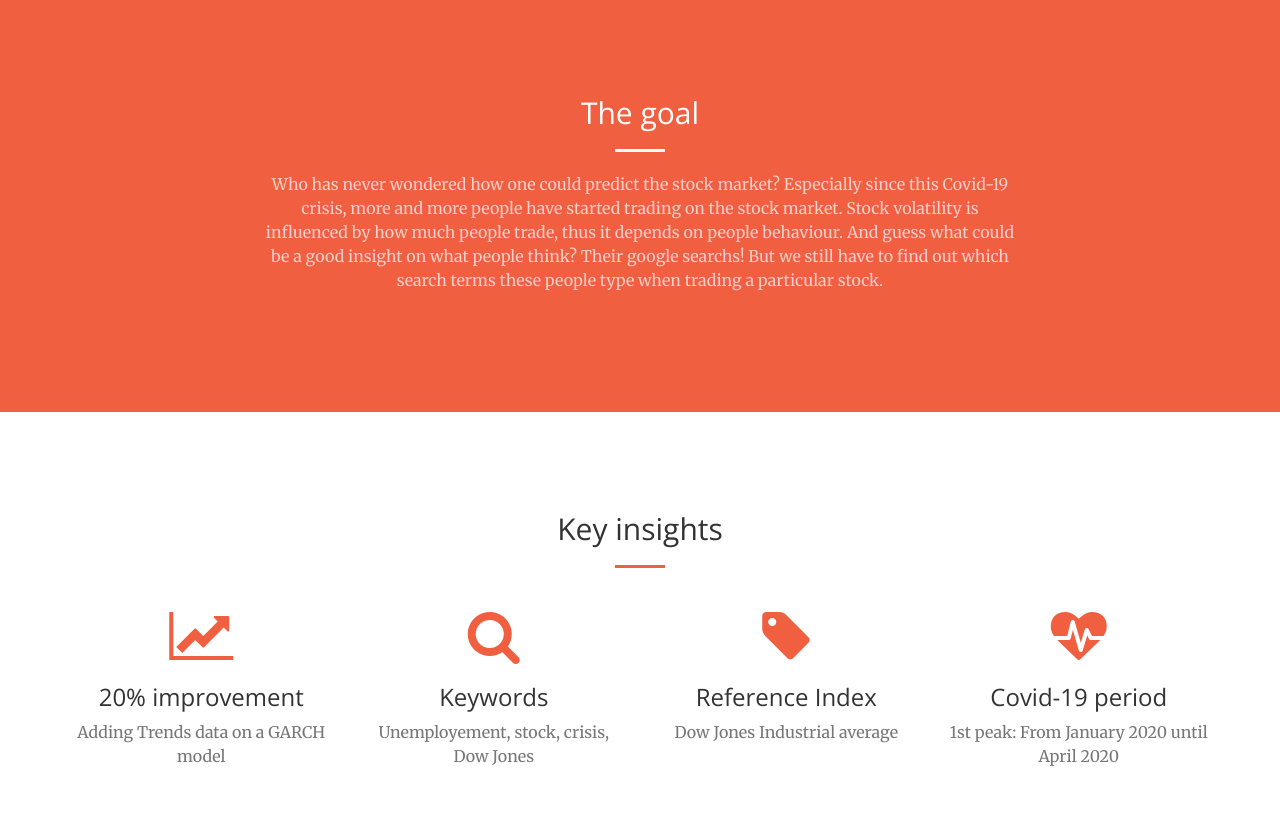
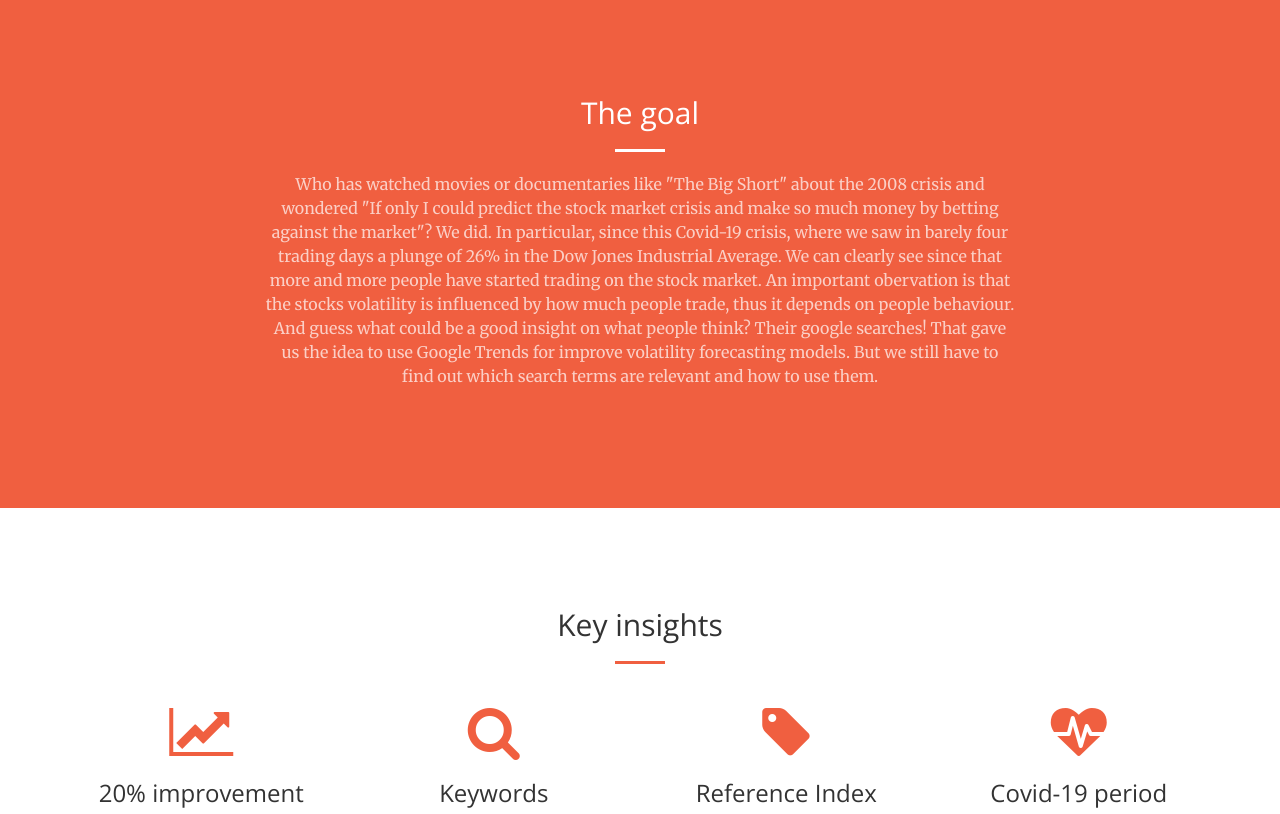
Before and after one commit to Laragervaise/forecasting-stock-volatility, a Jekyll site: the page built from index.html, in a window 1280 px wide and 900 px high, scrolled down 818 px, cut to the strip 86-900 px from the top of the window. Built offline with Jekyll 4.4.1, drawn with Linux system fonts in a browser that asks for light colours.

Commit message:
Update goals.html

```diff
--- a/_includes/goals.html
+++ b/_includes/goals.html
@@ -4,8 +4,14 @@
             <div class="col-lg-8 col-lg-offset-2 text-center">
                 <h2 class="section-heading">The goal</h2>
                 <hr class="light">
-                <p class="text-faded">Who has never wondered how one could predict the stock market? Especially since this Covid-19 crisis, more and more people have started trading on the stock market.
-Stock volatility is influenced by how much people trade, thus it depends on people behaviour. And guess what could be a good insight on what people think? Their google searchs! But we still have to find out which search terms these people type when trading a particular stock.</p>
+                <p class="text-faded">Who has watched movies or documentaries like "The Big Short" about the 2008 crisis and wondered
+                    "If only I could predict the stock market crisis and make so much money by betting against the market"? We did.
+                    In particular, since this Covid-19 crisis, where we saw in barely four trading days a plunge of 26% in the Dow Jones Industrial Average.
+                    We can clearly see since that more and more people have started trading on the stock market.
+                    An important obervation is that the stocks volatility is influenced by how much people trade, thus it depends on people behaviour.
+                    And guess what could be a good insight on what people think? Their google searches!
+                    That gave us the idea to use Google Trends for improve volatility forecasting models.
+                    But we still have to find out which search terms are relevant and how to use them.</p>
             </div>
         </div>
     </div>
```
